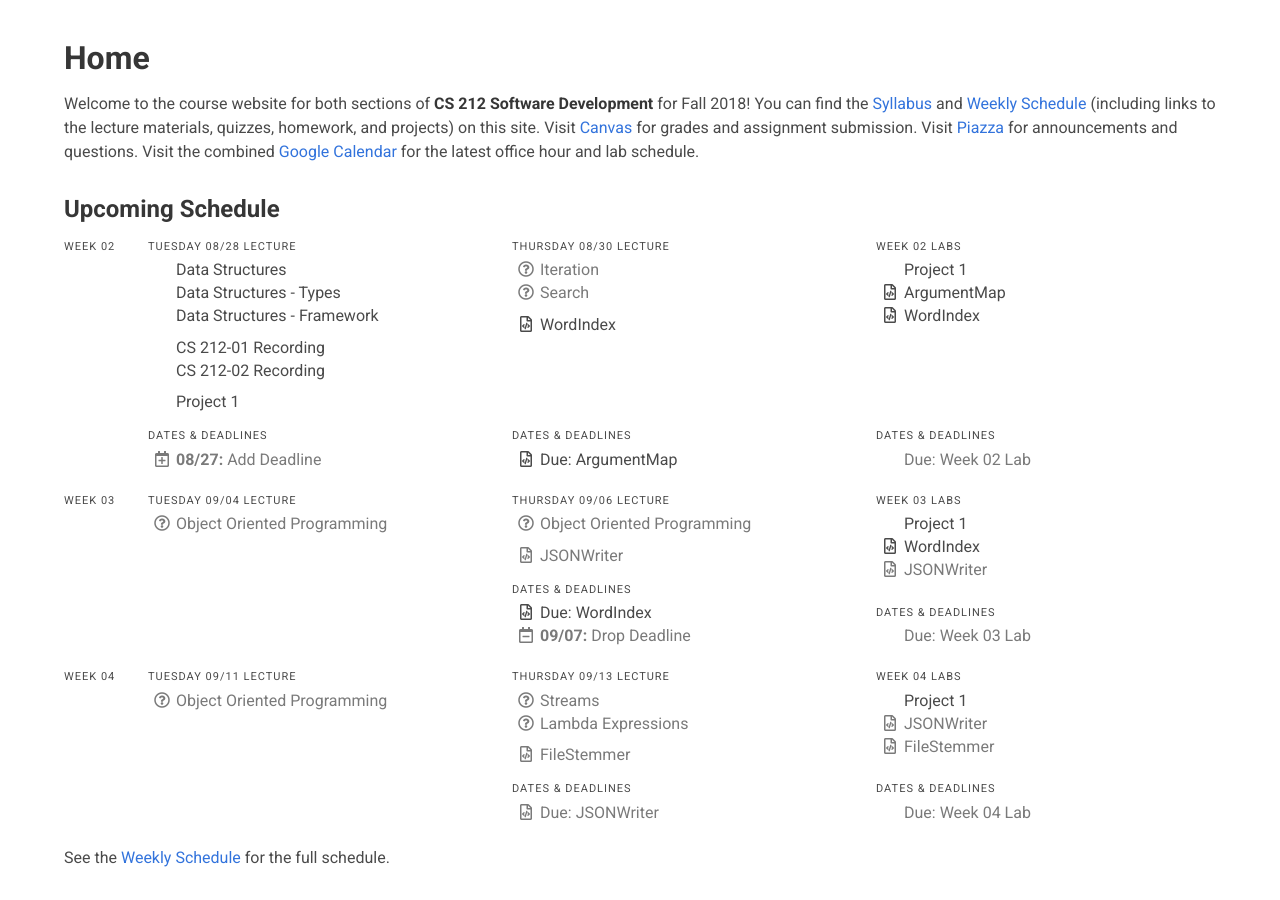
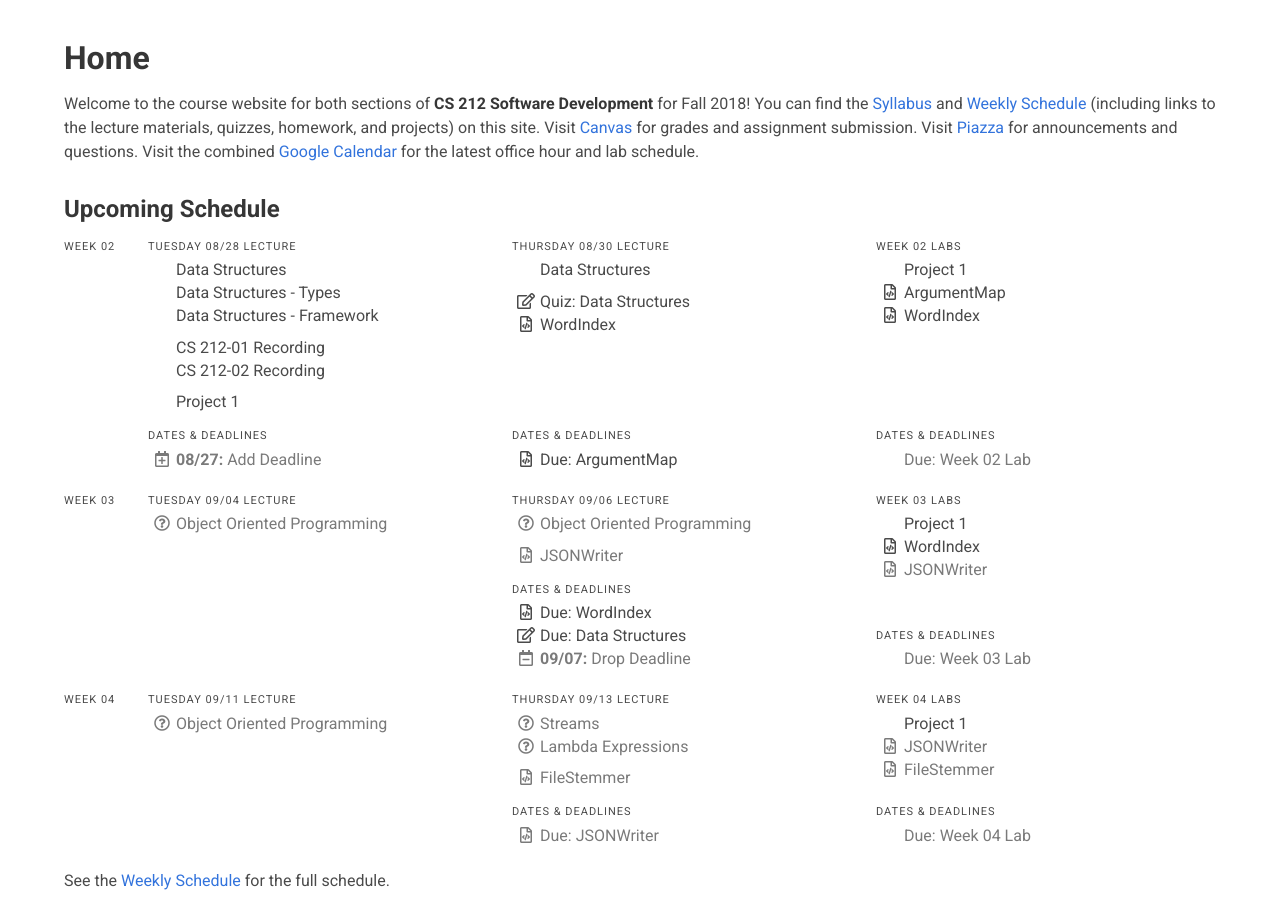
Before and after one commit to usf-cs212-fall2018/usf-cs212-fall2018.github.io, a Jekyll site: the page built from index.html, in a window 1280 px wide and 900 px high, scrolled down 229 px. Built offline with Jekyll 4.4.1, drawn with Linux system fonts in a browser that asks for light colours; nearby versions of some CDN libraries.

Commit message:
Adding quiz.

```diff
--- a/_data/schedule.yml
+++ b/_data/schedule.yml
@@ -79,18 +79,16 @@
         type: 'grey'
     - date: 2018-08-30
       resources:
-      - text: 'Iteration'
-        link: false
-        icon: 'far fa-question-circle'
-        type: 'grey'
-      - text: 'Search'
-        link: false
-        icon: 'far fa-question-circle'
-        type: 'grey'
+      - text: 'Data Structures'
+        link: 'https://github.com/usf-cs212-fall2018/lectures/tree/master/Data%20Structures'
+        icon: 'far fa-code'
+      - text: 'Quiz: Data Structures'
+        link: 'https://usfca.instructure.com/courses/1579367/quizzes/2330327'
+        icon: 'far fa-edit'
+        bump: true
       - text: 'WordIndex'
         link: 'https://usfca.instructure.com/courses/1579367/assignments/6779415'
         icon: 'far fa-file-code'
-        bump: true
       deadlines:
       - date: false
         text: 'Due: ArgumentMap'
@@ -137,6 +135,9 @@
         text: 'Due: WordIndex'
         link: 'https://usfca.instructure.com/courses/1579367/assignments/6779415'
         icon: 'far fa-file-code'
+      - text: 'Due: Data Structures'
+        link: 'https://usfca.instructure.com/courses/1579367/quizzes/2330327'
+        icon: 'far fa-edit'
       - date: 2018-09-07
         text: 'Drop Deadline'
         link: 'https://myusf.usfca.edu/registration/fall-registration-calendar'
```
